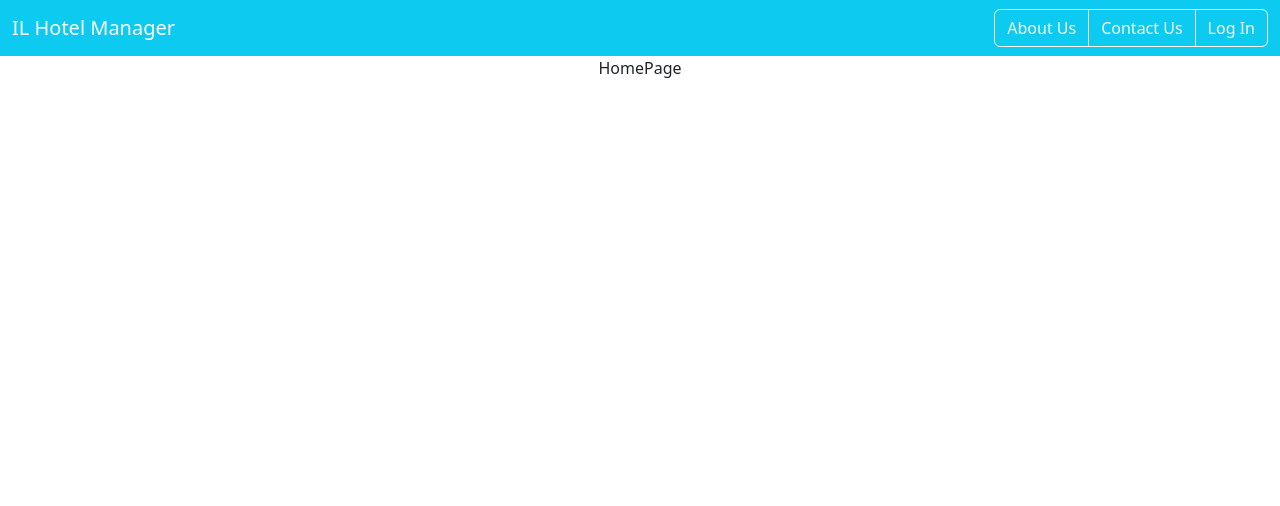
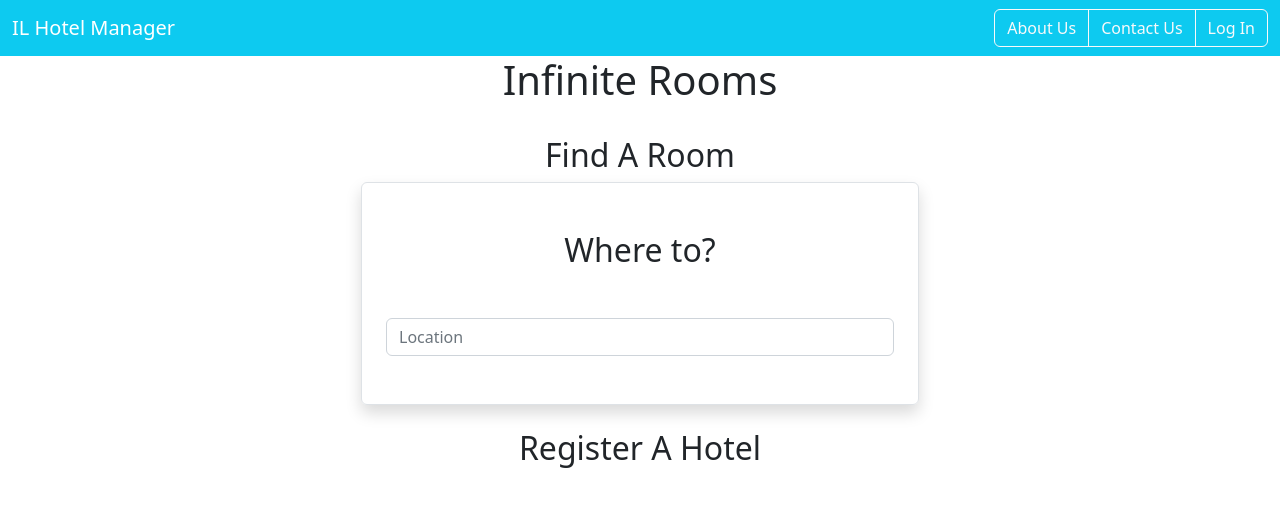
Before and after one commit to jsiudowski/HotelRegistrySystemCS270, a React (Create React App) app in the folder hotel-front/: page / in a window 1280 px wide. Shown: the top 506 px of the page. Built offline with nearby package versions, Linux system fonts and the light colour scheme.

Commit message:
Update Homepage
I had some other stuff but I'm only putting this up for now because it did not come out the way I wanted.  We should probably discuss what exactly needs to go onto the homepage.

```diff
--- a/hotel-front/src/pages/Home.js
+++ b/hotel-front/src/pages/Home.js
@@ -1,7 +1,40 @@
 import React from 'react'
+
 
 export default function HomePage() {
   return (
-    <div>HomePage</div>
+    <div className = 'container'>
+        <div className='py=4'>
+          <header>
+            <h1>Infinite Rooms</h1>
+          </header>
+
+          <br/>
+
+          <main>
+              <section id="find-room">
+                <h2>Find A Room</h2>
+
+                  <div className ='location'>
+                    <div className= "col-md-6 offset-md-3 border rounded p-4 mt-2 shadow">
+                    <h2 className="text-center m-4">Where to?</h2>
+                    <div className="mb-4">
+                        <label htmlFor="location" className="form-location">
+                        </label>
+                        <input type={"text"} className="form-control" name="location" placeholder="Location"></input>
+                    </div>
+                    </div>
+                  </div>
+
+              </section>
+          <br/>
+              <section id="register-hotel">
+                <h2>Register A Hotel</h2>
+
+              </section>
+          </main>
+
+        </div>
+    </div>
   )
 }
```
